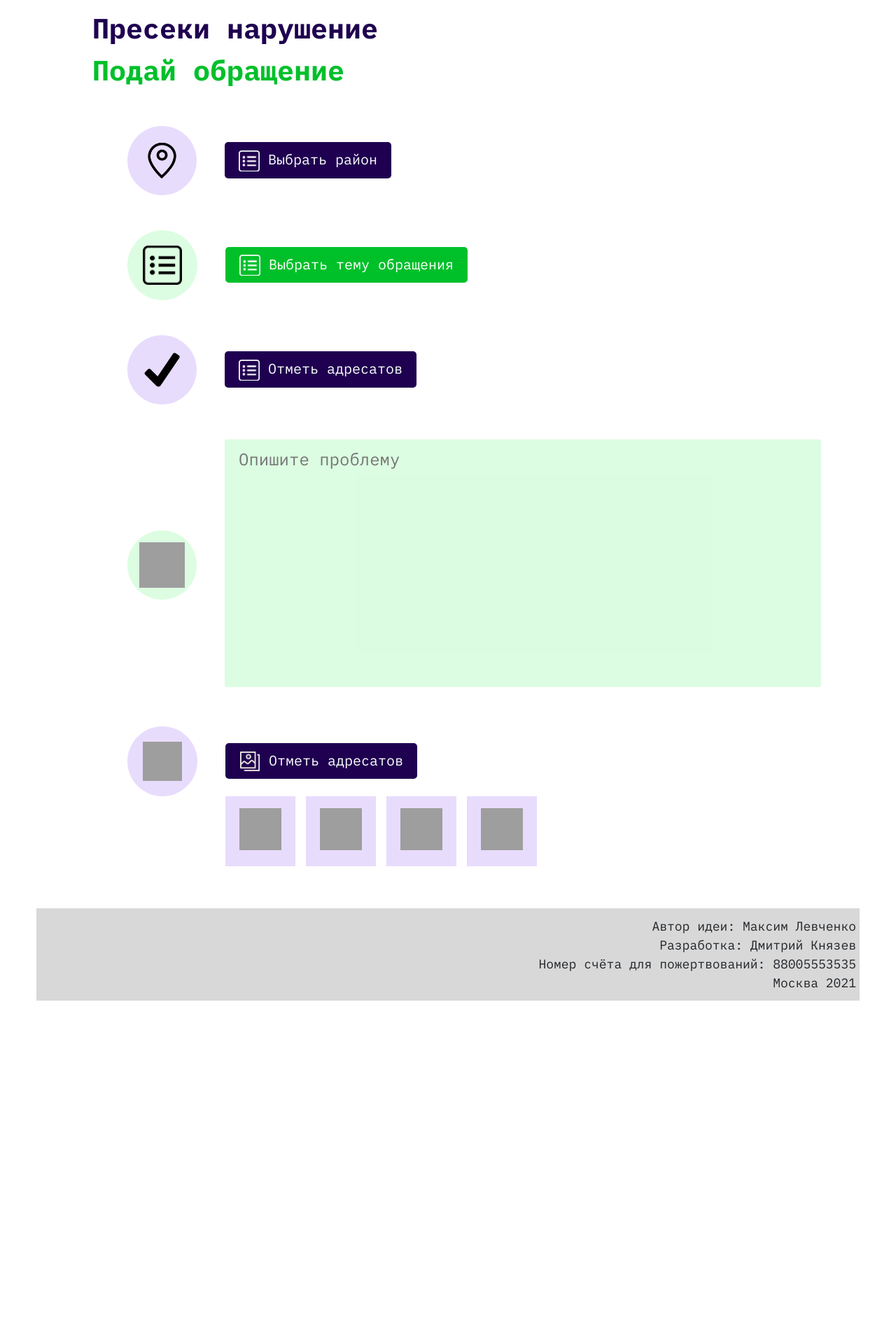
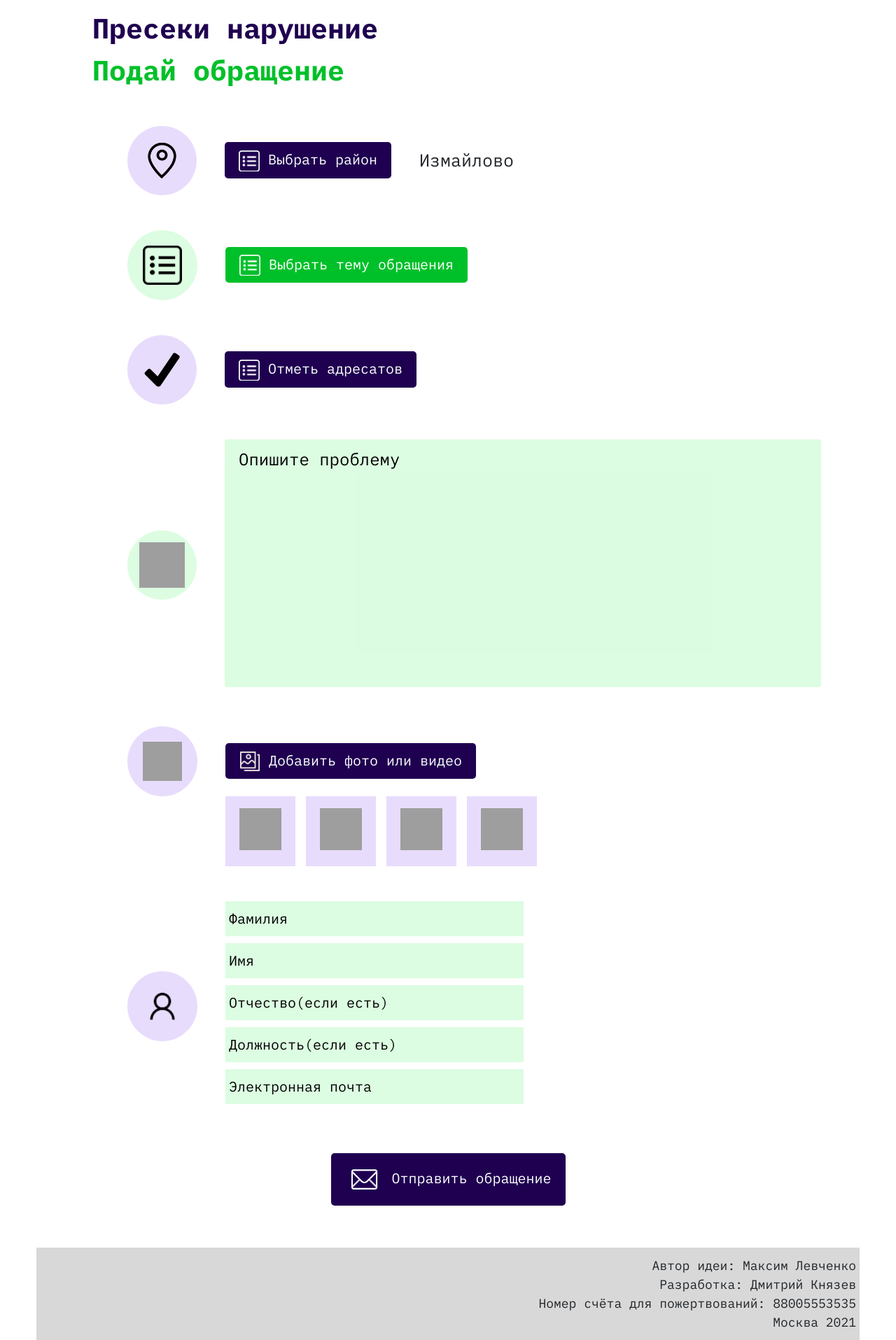
Before and after one commit to 113375/appeals, a PHP site: page /appeal.php in a window 1280 px wide. Shown: the part 85-2000 px from the top of the page at 70% size. Before the commit the page ends 1515 px from the top, so only its background shows below. Run offline with PHP 8.4, Linux system fonts and the light colour scheme; grey boxes are pictures that could not be loaded.

Commit message:
Доделан дизайн страницы с формой

```diff
--- a/appeal.php
+++ b/appeal.php
@@ -27,7 +27,8 @@
         <div class="points appeal">
             <!-- Поля для формы-->
             <div class="points-block-appeal">
-                <div class="icon ">
+                <!--выбор района-->
+                 <div class="icon ">
                     <div class="image purple">
                         <img src="icons/map.png" alt="">
                     </div>
@@ -35,9 +36,15 @@
                 <div class="appeal-margin-left appeal-button button purple list">
                     Выбрать район
                 </div>
+                <div class="appeal-margin-left appeal-choice-text">
+                    <!-- То, что было выбрано-->
+                    Измайлово
+                </div>
             </div>
 
             <div class="points-block-appeal">
+                <!-- выбор темы-->
+
                 <div class="icon">
                     <div class="image green little">
                         <img src="icons/list.png" alt="">
@@ -46,9 +53,13 @@
                 <div class="appeal-margin-left appeal-button button green list">
                     Выбрать тему обращения
                 </div>
+                <div class="appeal-margin-left appeal-choice-text">
+                    <!-- То, что было выбрано-->
+                </div>
             </div>
 
             <div class="points-block-appeal">
+                <!-- выбор адресатов-->
                 <div class="icon">
                     <div class="image purple">
                         <img src="icons/checkmark.png" alt="">
@@ -57,9 +68,13 @@
                 <div class="appeal-margin-left appeal-button button purple list">
                     Отметь адресатов
                 </div>
+                <div class="appeal-margin-left appeal-choice-text">
+                    <!-- То, что было выбрано-->
+                </div>
             </div>
 
             <div class="points-block-appeal textarea">
+                <!-- описание проблемы -->
                 <div class="icon">
                     <div class="image green">
                         <img src="icons/keyboard.png" alt="">
@@ -71,13 +86,14 @@
             </div>
 
             <div class="points-block-appeal img-button-block">
+                <!-- выбор фотографии-->
                 <div class="icon">
                     <div class="image purple little">
                         <img src="icons/photo.png" alt="">
                     </div>
                 </div>
                 <div class="appeal-margin-left appeal-button button purple photo">
-                    Отметь адресатов
+                    Добавить фото или видео
                 </div>
             </div>
 
@@ -94,9 +110,42 @@
                 </div>
             </div>
 
+            <div class="points-block-appeal img-button-block">
+                <!-- Другие данные о пользователе-->
+                <div class="icon">
+                    <div class="image purple little">
+                        <img src="icons/person.png" alt="">
+                    </div>
+                </div>
+                <div class="appeal-margin-left all-inputs">
+                    <!-- Набор всех input внизу страницы-->
+                    <div>
+                        <input type="text" name="" placeholder="Фамилия">
+                    </div>
+                    <div>
+                        <input type="text" name="" placeholder="Имя">
+                    </div>
+                    <div>
+                        <input type="text" name="" placeholder="Отчество(если есть)">
+                    </div>
+                    <div>
+                        <input type="text" name="" placeholder="Должность(если есть)">
+                    </div>
+                    <div>
+                        <input type="text" name="" placeholder="Электронная почта">
+                    </div>
+
+                </div>
+            </div>
 
 
         </div>
+        <div class="button-block">
+            <div class="button-to-appeals button purple bottom-button letter big">
+                Отправить обращение
+            </div>
+        </div>
+
         <?php require "templates/footer.php"?>
 
         </div>
--- a/css/appeal.css
+++ b/css/appeal.css
@@ -36,6 +36,14 @@
     font-size: 24px;
 }
 
+.textarea-apppeal-block textarea::-webkit-input-placeholder{
+    color: black;
+}
+
+.textarea-apppeal-block textarea::-moz-placeholder{
+    color: black;
+}
+
 .points.appeal{
     margin-top: 0;
     padding-left: 130px;
@@ -68,3 +76,38 @@
     width: 60px;
     height: 60px;
 }
+
+.all-inputs{
+    width: 100%;
+    text-align: left;
+}
+
+.all-inputs input{
+    background-color: var(--light-green-logo);
+    border: 0px solid green;
+    margin-bottom: 10px;
+    height: 50px;
+    width: 50%;
+    padding: 5px;
+    font-size: 20px;
+}
+
+/*цвет текста placeholder*/
+input::-webkit-input-placeholder {
+    color: black;
+   }
+input::-moz-placeholder {
+    color: black;
+}
+/* Кнопка отправки */
+
+.button-block{
+    margin-top: 60px;
+}
+
+.appeal-choice-text{
+    /* выбор, который справа от кнопки */
+    margin-top: auto;
+    margin-bottom: auto;
+    font-size: 25px;
+}
--- a/css/base.css
+++ b/css/base.css
@@ -168,3 +168,6 @@ body{
     width: 55px;
 
 }
+.button-block{
+    text-align: center;
+}
--- a/css/main.css
+++ b/css/main.css
@@ -5,9 +5,7 @@
     margin-bottom: 40px;
 }
 
-.button-block{
-    text-align: center;
-}
+
 .image-block{
     width: 50%;
 }
```
